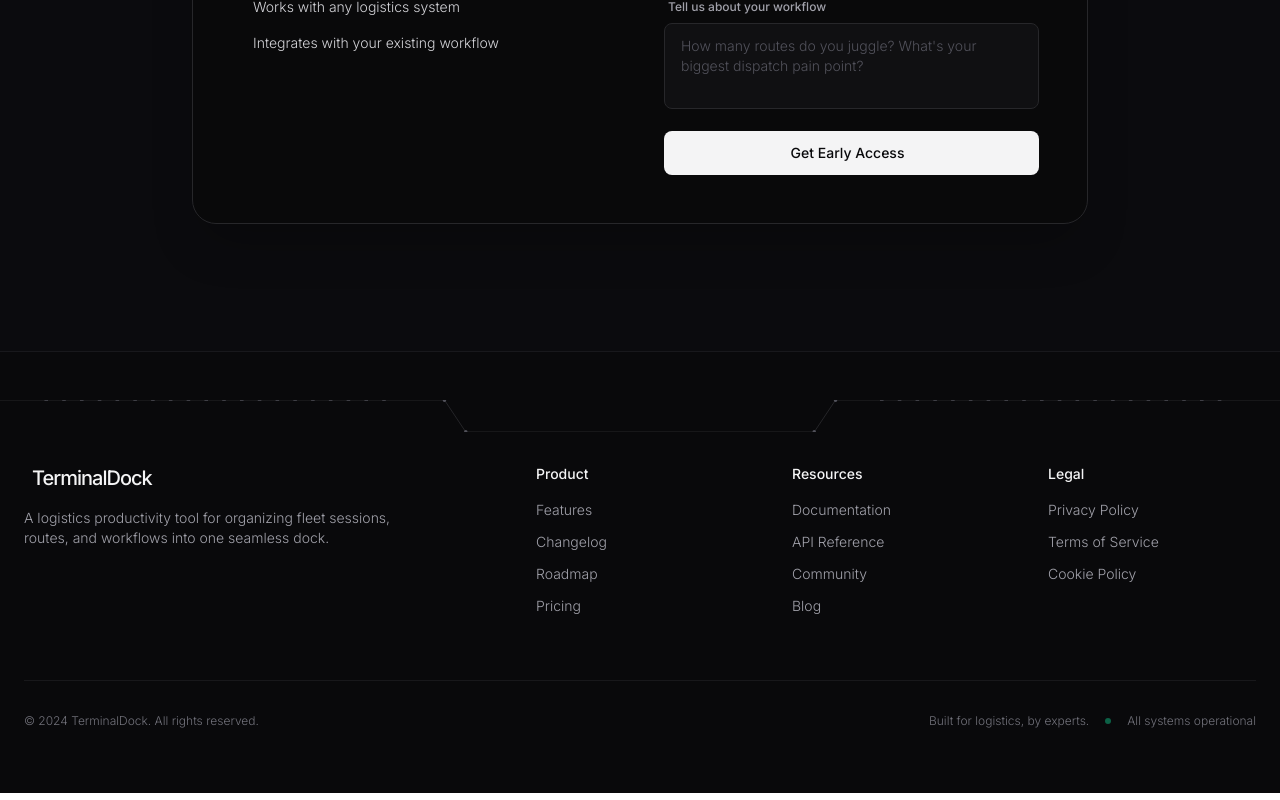
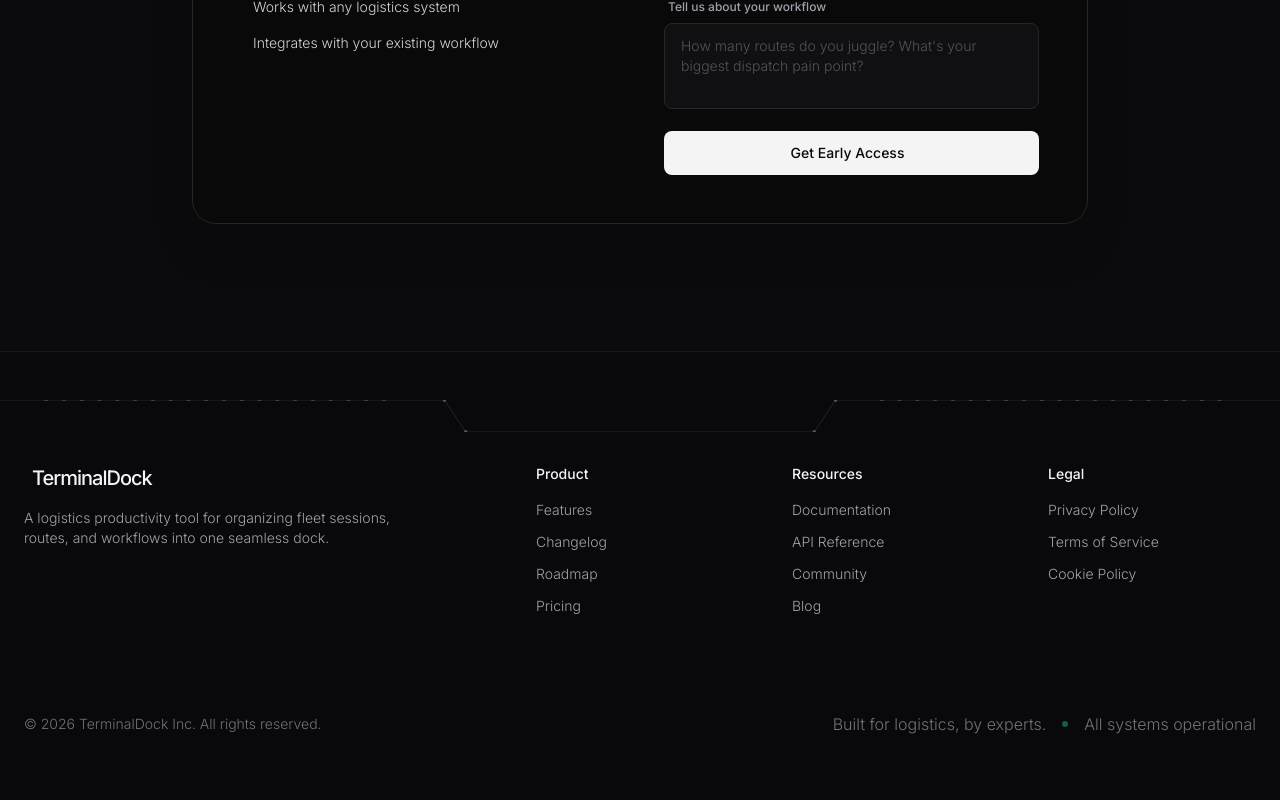
Before and after one commit to I-m-a-m-4/terminal-dock, a React (Vite) app: page / in a window 1280 px wide. Shown: the part 5601-6401 px from the top of the page. Built offline with nearby package versions, Linux system fonts and the light colour scheme; no server answers; some icons are missing.

Commit message:
Update footer copyright year to 2026

```diff
--- a/src/components/Home/Home.jsx
+++ b/src/components/Home/Home.jsx
@@ -565,9 +565,11 @@ const Home = () => {
               </div>
             </div>
 
-            <div className="pt-8 border-t border-zinc-900 flex flex-col md:flex-row items-center justify-between gap-4 text-xs text-zinc-500">
-              <p>© 2024 TerminalDock. All rights reserved.</p>
-              <div className="flex items-center gap-4">
+            <div className="pt-8 flex flex-col md:flex-row items-center justify-between gap-4">
+              <div className="text-zinc-500 text-sm">
+                © 2026 TerminalDock Inc. All rights reserved.
+              </div>
+              <div className="flex items-center gap-4 text-zinc-500">
                 <span>Built for logistics, by experts.</span>
                 <span className="flex h-1.5 w-1.5 rounded-full bg-emerald-500/50"></span>
                 <span>All systems operational</span>
```
